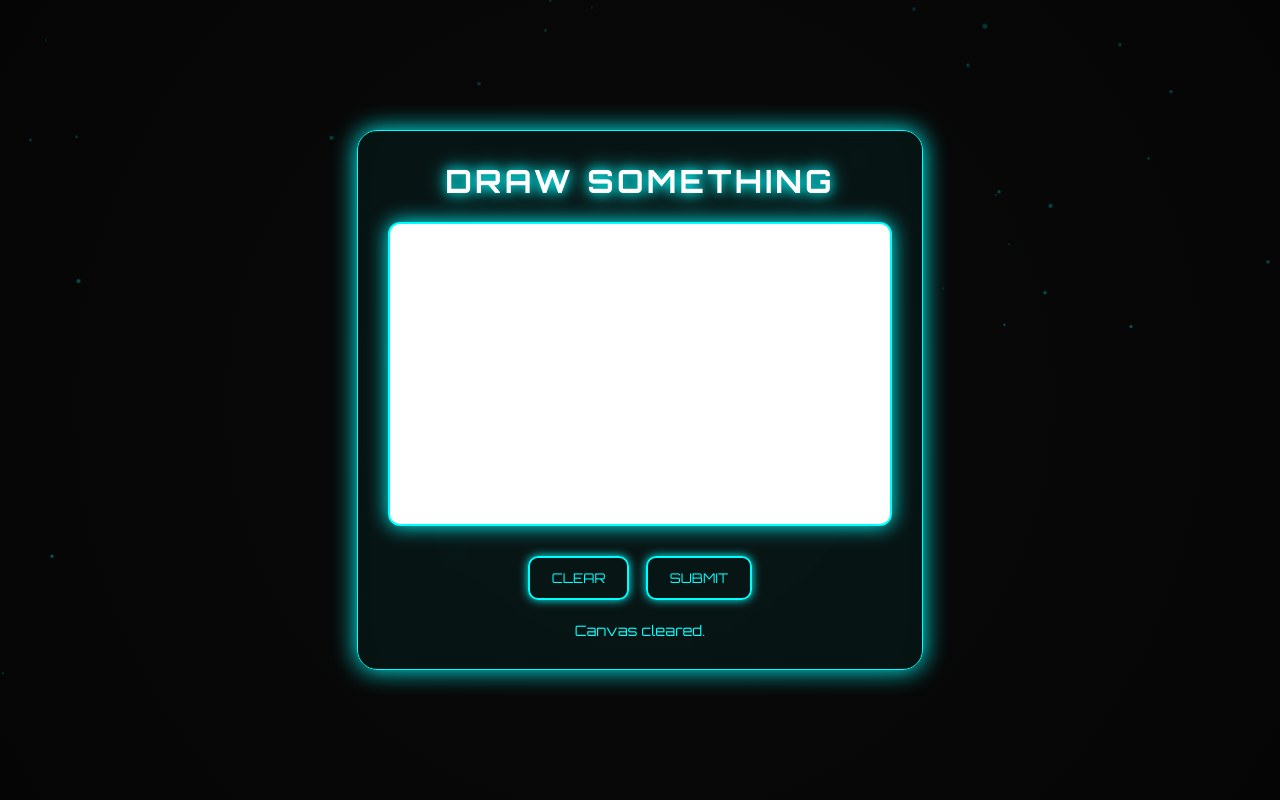
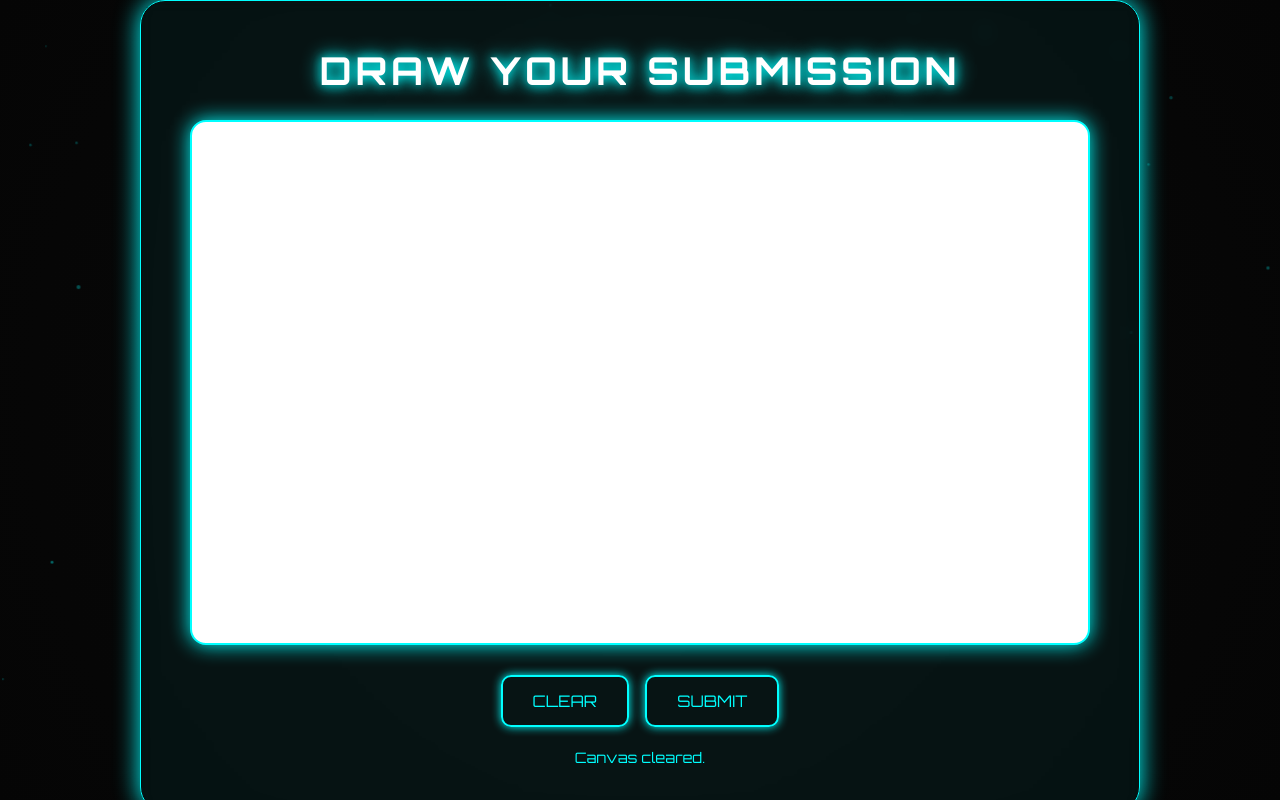
Before and after one commit to GameboyAlex1234/FileStorageGameboyAlex, a website: page FnamDraw.html in a window 1280 px wide. Both pictures are taken after a click on the button "CLEAR". Shown: the top 800 px of the page. Drawn offline with Linux system fonts and the light colour scheme.

Commit message:
Update FnamDraw.html

```diff
--- a/FnamDraw.html
+++ b/FnamDraw.html
@@ -3,7 +3,7 @@
 <head>
 <meta charset="UTF-8">
 <meta name="viewport" content="width=device-width, initial-scale=1.0">
-<title>Draw Something</title>
+<title>Draw Your Submission</title>
 
 <style>
 @import url('https://fonts.googleapis.com/css2?family=Orbitron:wght@400;700&display=swap');
@@ -28,9 +28,10 @@ body {
   position: relative;
   z-index: 2;
   text-align: center;
-  padding: 30px;
+  padding: 45px;
+  width: min(95vw, 1000px);
   border: 1px solid #0ff;
-  border-radius: 20px;
+  border-radius: 25px;
   background: rgba(0, 255, 255, 0.05);
   box-shadow: 0 0 25px #0ff;
   backdrop-filter: blur(8px);
@@ -38,6 +39,7 @@ body {
 
 h1 {
   margin-top: 0;
+  font-size: 2.4rem;
   color: #fff;
   text-transform: uppercase;
   letter-spacing: 0.1em;
@@ -47,10 +49,12 @@ h1 {
 canvas {
   background: white;
   border: 2px solid #0ff;
-  border-radius: 12px;
+  border-radius: 16px;
   box-shadow: 0 0 20px #0ff;
+  width: 900px;
+  height: 525px;
+  max-width: 100%;
   touch-action: none;
-  max-width: 100%;
 }
 
 .buttons {
@@ -62,7 +66,8 @@ button {
   background: transparent;
   color: #0ff;
   border: 2px solid #0ff;
-  padding: 12px 22px;
+  padding: 14px 30px;
+  font-size: 1rem;
   margin: 6px;
   border-radius: 10px;
   cursor: pointer;
@@ -117,9 +122,9 @@ button:hover {
 <body>
 
 <div class="container">
-  <h1>Draw Something</h1>
+  <h1>Draw Your Submission</h1>
 
-  <canvas id="canvas" width="500" height="300"></canvas>
+  <canvas id="canvas" width="1200" height="700"></canvas>
 
   <div class="buttons">
     <button id="clear">Clear</button>
@@ -136,6 +141,19 @@ const statusText = document.getElementById("status");
 
 let drawing = false;
 
+const saved = localStorage.getItem("savedDrawing");
+if (saved) {
+  const img = new Image();
+  img.onload = () => {
+    ctx.drawImage(img, 0, 0);
+  };
+  img.src = saved;
+}
+
+function saveDrawing() {
+  localStorage.setItem("savedDrawing", canvas.toDataURL("image/png"));
+}
+
 function getPos(e) {
   const rect = canvas.getBoundingClientRect();
   const touch = e.touches ? e.touches[0] : e;
@@ -149,7 +167,6 @@ function getPos(e) {
 function start(e) {
   drawing = true;
   const pos = getPos(e);
-
   ctx.beginPath();
   ctx.moveTo(pos.x, pos.y);
 }
@@ -160,16 +177,19 @@ function draw(e) {
 
   const pos = getPos(e);
 
-  ctx.lineWidth = 4;
+  ctx.lineWidth = 6;
   ctx.lineCap = "round";
   ctx.strokeStyle = "black";
 
   ctx.lineTo(pos.x, pos.y);
   ctx.stroke();
+
+  saveDrawing();
 }
 
 function stop() {
   drawing = false;
+  saveDrawing();
 }
 
 canvas.addEventListener("mousedown", start);
@@ -183,6 +203,7 @@ canvas.addEventListener("touchend", stop);
 
 document.getElementById("clear").onclick = () => {
   ctx.clearRect(0, 0, canvas.width, canvas.height);
+  localStorage.removeItem("savedDrawing");
   statusText.textContent = "Canvas cleared.";
 };
 
```
